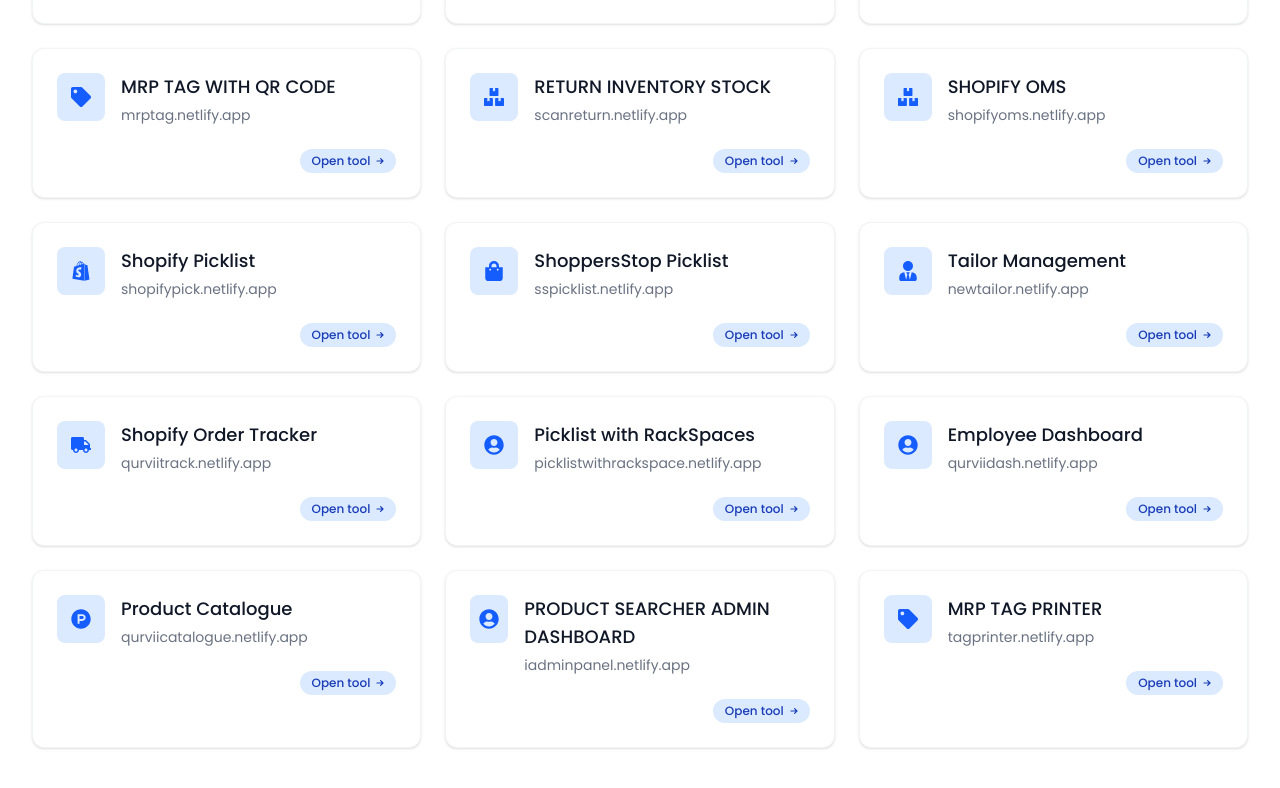
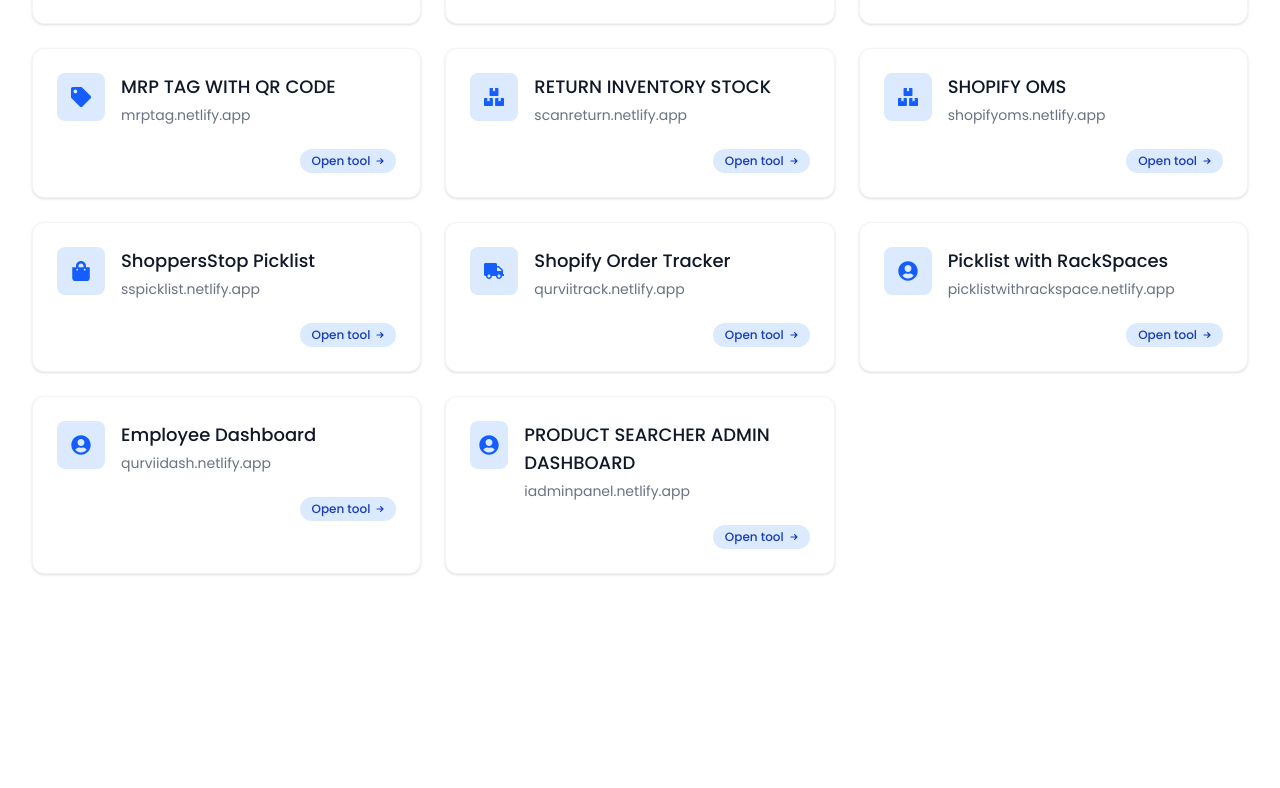
Before and after one commit to Sachinrawat6/tool, a React (Vite) app: page / in a window 1280 px wide. Shown: the part 876-1664 px from the top of the page. After the commit the page ends 1498 px from the top, so only its background shows below. Built offline with nearby package versions, Linux system fonts and the light colour scheme.

Commit message:
unnessary tool deleted from tools

```diff
--- a/src/components/Tools.jsx
+++ b/src/components/Tools.jsx
@@ -96,22 +96,12 @@
     icon: <FaBoxes />,
   },
 
-
-  {
-    header: "Shopify Picklist",
-    url: "https://shopifypick.netlify.app//",
-    icon: <FaShopify />,
-  },
   {
     header: "ShoppersStop Picklist",
     url: "https://sspicklist.netlify.app/",
     icon: <FaShoppingBag />,
   },
-  {
-    header: "Tailor Management",
-    url: "https://newtailor.netlify.app",
-    icon: <FaUserTie />,
-  },
+
   {
     header: "Shopify Order Tracker",
     url: "https://qurviitrack.netlify.app/",
@@ -127,21 +117,13 @@
     url: "https://qurviidash.netlify.app/",
     icon: <FaUserCircle />,
   },
-  {
-    header: "Product Catalogue",
-    url: "https://qurviicatalogue.netlify.app/",
-    icon: <FaProductHunt />,
-  },
+
   {
     header: "PRODUCT SEARCHER ADMIN DASHBOARD",
     url: "https://iadminpanel.netlify.app/",
     icon: <FaUserCircle />,
   },
-  {
-    header: "MRP TAG PRINTER",
-    url: "https://tagprinter.netlify.app/",
-    icon: <FaTag />,
-  },
+
 
 ];
 const Tools = () => {
```
